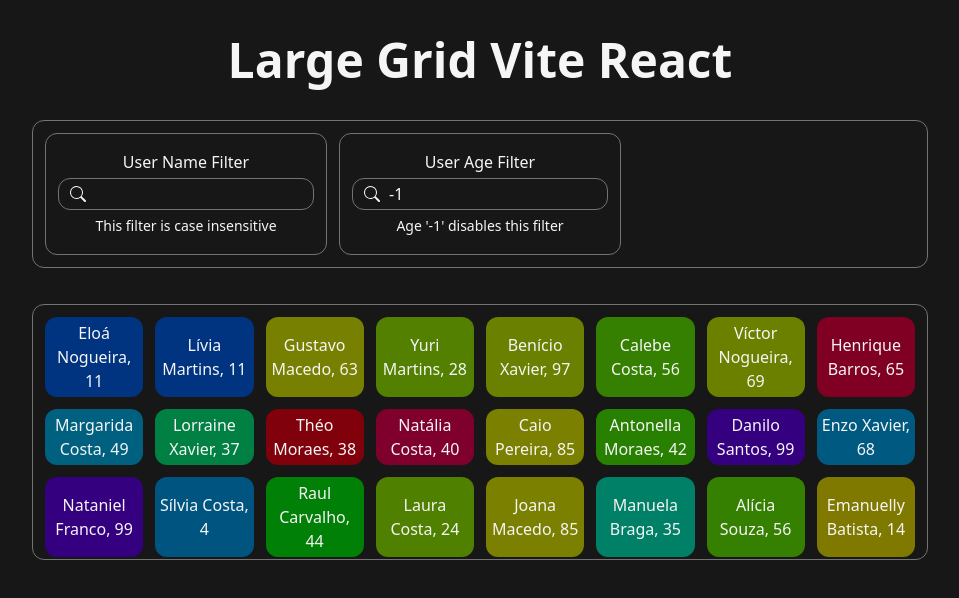
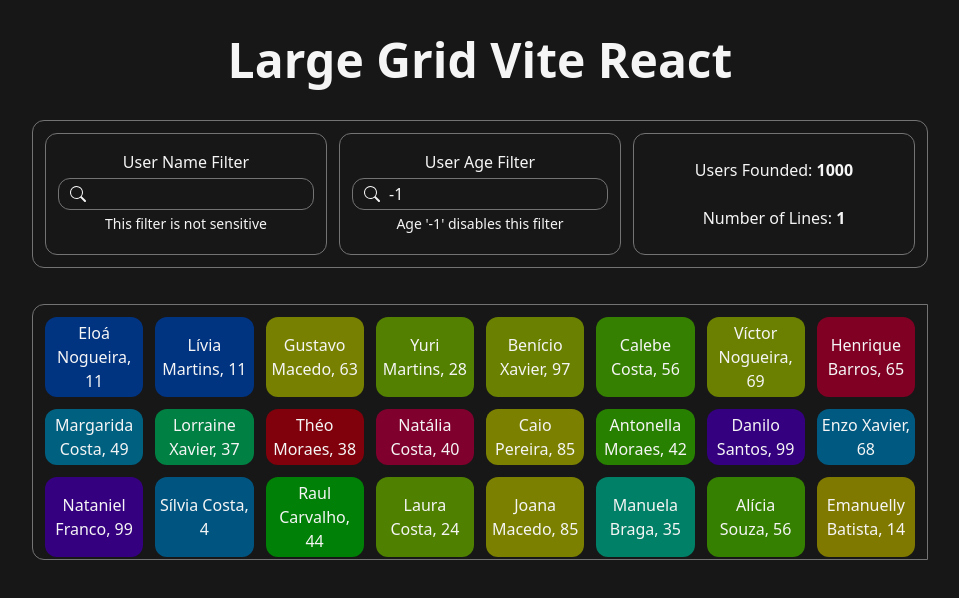
Before and after one commit to marcelo-rispoli-leal/large-grid-react, a React (Vite) app: page / in a window 1280 px wide. Shown: the top 598 px of the page, without its empty margins (160-1119 px from the left). Built offline with nearby package versions, Linux system fonts and the light colour scheme.

Commit message:
Refined styles

```diff
--- a/src/app/App.jsx
+++ b/src/app/App.jsx
@@ -1,16 +1,14 @@
 import React, { useState } from "react";
 import Users from "../components/Users";
 import Filter from "../components/Filters";
+import Summary from "../components/Summary";
 
 export default function App() {
   const [nameFilter, setNameFilter] = useState("");
   const [ageFilter, setAgeFilter] = useState(-1);
 
   const handleChange = (newValue, inputType) => {
-    //show spinner
-    //setIsVisibleSpinner(true);
-
-    //sets filters
+    //Set filters
     let filterName = nameFilter.toLowerCase();
     let filterAge = ageFilter;
     if (inputType === "number") {
@@ -21,9 +19,9 @@ export default function App() {
       setNameFilter(newValue);
     }
 
-    //sets filtered users
-    /*let users = [];
-    if (filterAge === -1 && filterName === '') {
+    //Set filtered users
+    /* let users = [];
+    if (filterAge === -1 && filterName === "") {
       users = allUsers;
     } else {
       users = allUsers.filter(({ nameLower, age }) => {
@@ -33,10 +31,7 @@ export default function App() {
         );
       });
     }
-    setFilteredUsers(users);
-
-    //hides spinner after sets filtered users
-    setIsVisibleSpinner(false);*/
+    setFilteredUsers(users); */
   };
 
   return (
@@ -49,7 +44,7 @@ export default function App() {
             type="text"
             id="nameFilter"
             label="User Name Filter"
-            help="This filter is case insensitive"
+            help="This filter is not sensitive"
             value={nameFilter}
             onChange={handleChange}
           />
@@ -61,9 +56,10 @@ export default function App() {
             value={ageFilter}
             onChange={handleChange}
           />
+          <Summary />
         </div>
-        <div className="scrollbar-thin scrollbar-thumb-rounded-full scrollbar-thumb-neutral-200 scrollbar-track-neutral-600 b-std max-h-64 min-h-32 overflow-x-hidden overflow-y-scroll p-3">
-          <Users />
+        <div className="scrollbar-thin scrollbar-thumb-rounded-full scrollbar-thumb-neutral-200 scrollbar-track-neutral-600 b-lr max-h-64 min-h-32 overflow-x-hidden overflow-y-scroll p-3">
+          <Users filterName={nameFilter} filterAge={ageFilter} />
         </div>
       </div>
     </div>
--- a/src/components/Filters.jsx
+++ b/src/components/Filters.jsx
@@ -9,8 +9,8 @@ export default function Filter({ id, type, label, help, value, onChange }) {
   //return component
   return (
     <div className="b-std p-3">
-      <form>
-        <div className="grid grid-rows-3 items-center">
+      <form className="h-full">
+        <div className="grid h-full grid-rows-3 items-center">
           <input
             id={id}
             className="peer f-md b-std order-3 col-start-1 row-2 w-full py-0 pr-0 pl-9 leading-7.5 focus:border-cyan-600 focus:ring-1 focus:ring-cyan-600 focus:outline-none"
@@ -27,9 +27,11 @@ export default function Filter({ id, type, label, help, value, onChange }) {
             {label}
           </label>
           <BsSearch className="f-md order-2 col-start-1 row-2 ml-3 peer-focus:text-cyan-600" />
-          <span className="order-4 row-3 text-sm peer-focus:text-cyan-600">
-            {help}
-          </span>
+          <div className="h-full items-baseline pt-1 leading-0">
+            <span className="order-4 row-3 text-sm peer-focus:text-cyan-600">
+              {help}
+            </span>
+          </div>
         </div>
       </form>
     </div>
--- /dev/null
+++ b/src/components/Summary.jsx
@@ -0,0 +1,15 @@
+export default function Summary() {
+  //return component
+  return (
+    <div className="b-std p-3">
+      <div className="grid h-full grid-rows-2 items-center">
+        <div>
+          Users Founded: <strong>1000</strong>
+        </div>
+        <div>
+          Number of Lines: <strong>1</strong>
+        </div>
+      </div>
+    </div>
+  );
+}
--- a/src/components/Users.jsx
+++ b/src/components/Users.jsx
@@ -1,4 +1,4 @@
-import { useState, useEffect } from "react";
+import React, { useState, useEffect } from "react";
 import Colors from "../helpers/Colors";
 import Names from "../helpers/Names";
 import Columns from "../helpers/Columns";
@@ -22,7 +22,7 @@ const getUsers = () => {
   return users;
 };
 
-export default function Users({ info }) {
+export default function Users({ filterName, filterAge }) {
   const [firstInfo, setFirstInfo] = useState(true);
   const [allUsers, setAllUsers] = useState([]);
   const [restUsers, setRestUsers] = useState([]);
@@ -52,11 +52,13 @@ export default function Users({ info }) {
       setAllUsers(undefined);
       setRestUsers(undefined);
     };
-  }, [info]);
+  }, []);
 
   return (
     <div
       id="users-container"
+      name-filter={filterName}
+      age-filter={filterAge}
       columns={columns}
       className="3xs:max-2xs:grid-cols-2 2xs:max-xs:grid-cols-3 xs:max-md:grid-cols-4 md:max-xm:grid-cols-5 xm:max-lg:grid-cols-6 grid grid-cols-1 gap-3 lg:max-xl:grid-cols-7 xl:max-2xl:grid-cols-8 2xl:grid-cols-10"
     >
--- a/src/index.css
+++ b/src/index.css
@@ -14,6 +14,12 @@
   border-radius: 0.75rem;
 }
 
+.b-lr {
+  border: 1px solid var(--color-neutral-500);
+  border-top-left-radius: 0.75rem;
+  border-bottom-left-radius: 0.75rem;
+}
+
 .f-md {
   font-size: medium;
   font-weight: 500;
```
